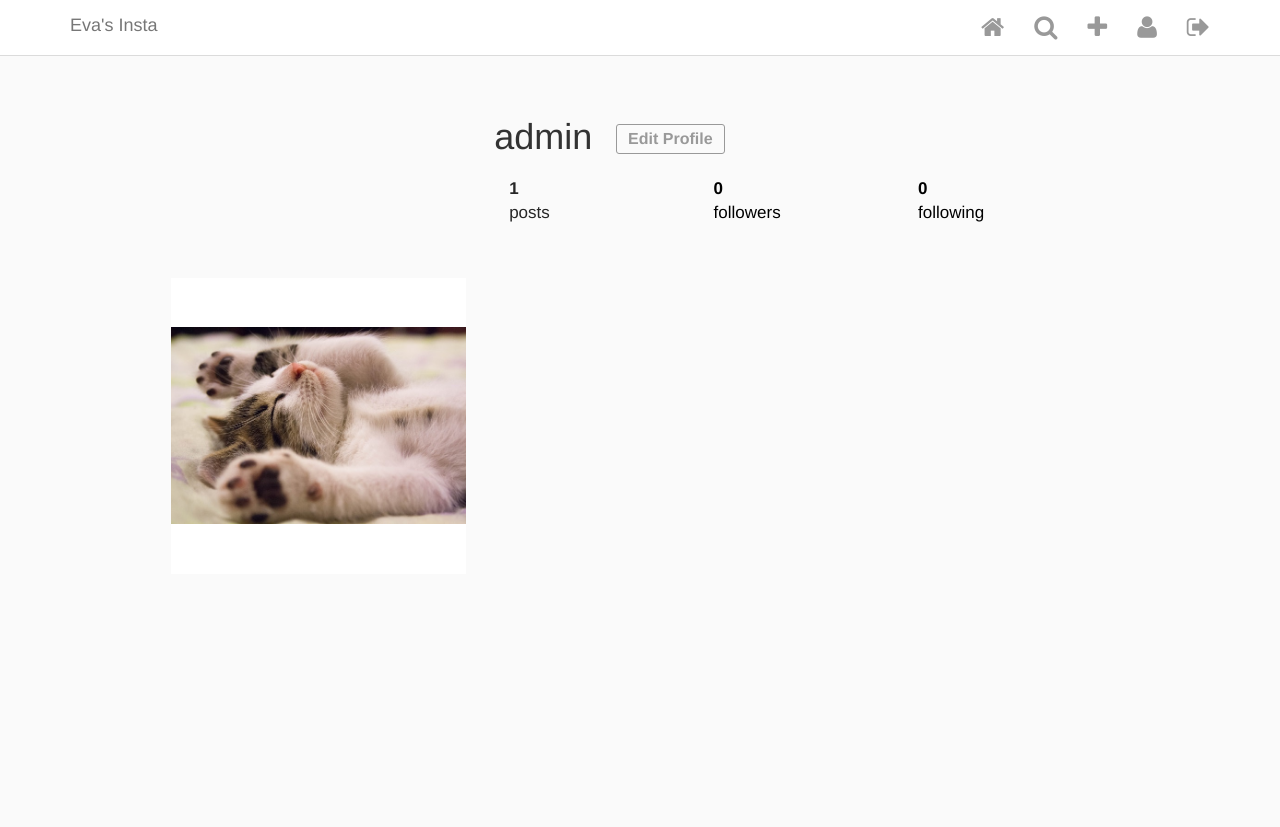
After one commit to lmwang27/MyInsta, a Django app: page /user/1 in a window 1280 px wide. The commit adds this page. Shown: the top 827 px of the page. Run offline with Django 3.2, Linux system fonts and the light colour scheme; a user stored in the database is signed in; data comes from the database, SQL or seed files in the repository; both versions use the stored data as it was after the commit; some libraries are stand-ins or nearby versions.

Commit message:
refining some features

```diff
--- a/mini_insta/admin.py
+++ b/mini_insta/admin.py
@@ -1,8 +1,9 @@
 from django.contrib import admin
-from mini_insta.models import Post, InstaUser, Like, Comment
+from mini_insta.models import Post, InstaUser, Like, Comment, UserConnection
 
 # Register your models here.
 admin.site.register(Post)
 admin.site.register(InstaUser)
 admin.site.register(Like)
 admin.site.register(Comment)
+admin.site.register(UserConnection)
--- a/mini_insta/models.py
+++ b/mini_insta/models.py
@@ -14,6 +14,24 @@ class InstaUser(AbstractUser):
         null = True
     )
 
+    def get_connections(self):
+        connections = UserConnection.objects.filter(creator=self)
+        return connections
+
+    def get_followers(self):
+        followers = UserConnection.objects.filter(following=self)
+        return followers
+
+    def is_followed_by(self, user):
+        followers = UserConnection.objects.filter(following=self)
+        return followers.filter(creator=user).exists()
+
+    def get_absolute_url(self):
+        return reverse('profile', args=[str(self.id)])
+
+    def __str__(self):
+        return self.username
+
 
 class Post(models.Model):
     author = models.ForeignKey(
@@ -29,6 +47,10 @@ class Post(models.Model):
         blank = True,
         null = True
     )
+    posted_on = models.DateTimeField(
+        auto_now_add=True,
+        editable=False,
+    )
 
     def get_absolute_url(self):
         return reverse("post_detail",args=[str(self.id)])
@@ -36,10 +58,25 @@ class Post(models.Model):
     def get_like_count(self):
         return self.likes.count()
 
+    def get_comment_count(self):
+        return self.comments.count()
+
     def __str__(self):
         return self.title
 
+class UserConnection(models.Model):
+    created = models.DateTimeField(auto_now_add=True, editable=False)
+    creator = models.ForeignKey(
+        InstaUser,
+        on_delete=models.CASCADE,
+        related_name="friendship_creator_set")
+    following = models.ForeignKey(
+        InstaUser,
+        on_delete=models.CASCADE,
+        related_name="friend_set")
 
+    def __str__(self):
+        return self.creator.username + ' follows ' + self.following.username
 
 class Like(models.Model):
     post = models.ForeignKey(
--- a/mini_insta/urls.py
+++ b/mini_insta/urls.py
@@ -1,5 +1,5 @@
 from django.urls import include , path
-from mini_insta.views import HelloDjango , PostsView , PostDetailView, PostCreateView, PostUpdateView,PostDeleteView, addLike
+from mini_insta.views import HelloDjango , PostsView , PostDetailView, PostCreateView, PostUpdateView,PostDeleteView, addLike, UserDetailView, ExploreView
 
 urlpatterns = [
     path('helloworld', HelloDjango.as_view(), name='test'),
@@ -9,5 +9,7 @@ urlpatterns = [
     path('post/update/<int:pk>',PostUpdateView.as_view(), name = 'post_update'),
     path('post/delete/<int:pk>',PostDeleteView.as_view(), name = 'post_delete'),
     path('like', addLike, name='addLike'),
+    path('user/<int:pk>', UserDetailView.as_view(), name ='profile'),
+    path('explore', ExploreView.as_view(), name='explore'),
 
 ]
--- a/mini_insta/views.py
+++ b/mini_insta/views.py
@@ -1,7 +1,7 @@
 from annoying.decorators import ajax_request
 from django.shortcuts import render
 from django.views.generic import TemplateView, ListView, DetailView
-from mini_insta.models import Post, InstaUser, Like
+from mini_insta.models import Post, InstaUser, Like, UserConnection
 from django.views.generic.edit import CreateView, UpdateView, DeleteView
 from django.urls import reverse_lazy
 from mini_insta.forms import CustomUserCreationForm
@@ -16,7 +16,16 @@ class HelloDjango(TemplateView):
 class PostsView(ListView):
     model = Post
     template_name = "index.html"
+    login_url = "login"
 
+    """
+    def get_queryset(self):
+        current_user = self.request.user
+        following = set()
+        for conn in UserConnection.objects.filter(creator=current_user).select_related('following'):
+            following.add(conn.following)
+        return Post.objects.filter(author__in=following)
+    """
 
 class PostDetailView(DetailView):
     model = Post
@@ -61,3 +70,16 @@ def addLike(request):
         'result': result,
         'post_pk': post_pk
     }
+
+class UserDetailView(DetailView):
+    model = InstaUser
+    template_name = 'user_profile.html'
+
+
+class ExploreView(LoginRequiredMixin, ListView):
+    model = Post
+    template_name = 'explore.html'
+    login_url = 'login'
+
+    def get_queryset(self):
+        return Post.objects.all().order_by('-posted_on')[:20]
--- a/static/js/index.js
+++ b/static/js/index.js
@@ -160,10 +160,10 @@ function update_unfollow_view(data) {
 }
 
 
-$('.follow-toggle__container').on('click', '.follow-user', function() {
-    follow_user.call(this, update_follow_view, error_cb, 'follow');
-});
+// $('.follow-toggle__container').on('click', '.follow-user', function() {
+//     follow_user.call(this, update_follow_view, error_cb, 'follow');
+// });
 
-$('.follow-toggle__container').on('click', '.unfollow-user', function() {
-    follow_user.call(this, update_unfollow_view, error_cb, 'unfollow');
-});
+// $('.follow-toggle__container').on('click', '.unfollow-user', function() {
+//     follow_user.call(this, update_unfollow_view, error_cb, 'unfollow');
+// });
--- a/templates/explore.html
+++ b/templates/explore.html
@@ -5,8 +5,8 @@
 <div class="row" id="explore">
   {% for post in object_list %}
     <div class="col-xs-4 col-sm-3">
-      <div class="picture-square" style="background-image: url(http://{{ request.META.HTTP_HOST }}/{{ post.image.url }}); background-size: contain;">
-        <a href="{% url 'post' post.pk %}">
+      <div class="picture-square" style="background-image: url(/{{ post.image}}); background-size: contain;">
+        <a href="{% url 'post_detail' post.pk %}">
           <div class="content"></div>
         </a>
       </div>
--- a/templates/header.html
+++ b/templates/header.html
@@ -14,9 +14,9 @@
                         <i class="fa fa-home" aria-hidden="true"></i>
                       </a>
                     </li>
-                    <li><a href="{% url 'test' %}"><i class="fa fa-search" aria-hidden="true"></i></a></li>
+                    <li><a href="{% url 'explore'  %}"><i class="fa fa-search" aria-hidden="true"></i></a></li>
                     <li><a href="{% url 'post_upload' %}"><i class="fa fa-plus " aria-hidden="true"></i></a></li>
-                    <li><a href="{% url 'test' %}"><i class="fa fa-user" aria-hidden="true"></i></a></li>
+                    <li><a href="{% url 'profile' request.user.id %}"><i class="fa fa-user" aria-hidden="true"></i></a></li>
                     <li><a href="{% url 'logout' %}"><i class="fa fa-sign-out" aria-hidden="true"></i></a></li>
                 {% else %}
                     <li>
--- a/templates/index.html
+++ b/templates/index.html
@@ -10,7 +10,7 @@
             <div class="card view-update {{ post.pk }}">
                 <div class="card__panel-head">
                     <div class="poster__info">
-                        <a href="{% url 'test' %}" class="poster__name">
+                        <a href="{% url 'profile' post.author.id %}" class="poster__name">
                             {% if post.author.profile_pic %}
                                 <img class="poster__profilepic" src="/{{ post.author.profile_pic}}">
                             {% endif %}
--- a/templates/post_detail.html
+++ b/templates/post_detail.html
@@ -27,6 +27,9 @@
             </div>
             <section class="input-row">
                 <i class="fa {% has_user_liked_post post user %} submit-like" aria-hidden="true"></i>
+                <div class="hidden-data {{ post.pk }}" style="display: none;">
+                    <span class="post-pk">{{ post.pk }}</span>
+                </div>
             </section>
         </div>
     </div>
--- /dev/null
+++ b/templates/user_profile.html
@@ -0,0 +1,64 @@
+{% extends 'base.html' %}
+
+{% load custom_tags %}
+
+{% block content %}
+
+<div class="profile">
+
+    <div class="profile__head">
+        <div class="row">
+            <div class="col-xs-4 left">
+                {% if object.profile_pic %}
+                    <img class="picture-circle" src="/{{object.profile_pic}}">
+                {% endif %}
+            </div>
+            <div class="col-xs-8 right">
+                <div class="name-buttons">
+                    <h1 class="username">{{ object.username }}</h1>
+                    {% if user == object %}
+                        <button class="edit-profile">Edit Profile</button>
+                    {% else %}
+                        {% is_following user object as following %}
+                        <div class="follow-toggle__container">
+                            <button class="btn btn-primary {% if not following %}follow-user{% else %}unfollow-user{% endif %}" id="{{ object.pk }}">
+                                {% if following %}
+                                    Unfollow
+                                {% else %}
+                                    Follow
+                                {% endif %}
+                            </button>
+                        </div>
+                    {% endif %}
+                </div>
+
+                <div>
+                    <ul class="stats">
+                        <div class="col-xs-4"><li class="stats__count"><span>{{ object.my_posts.count }}</span><br> posts</li></div>
+                        <div class="col-xs-4"><a href="/" style="text-decoration: none; color: black;"><li class="stats__count"><span class="follower_count" id="follower_id">{{ object.get_followers.count }}</span><br> followers</li></a></div>
+                        <div class="col-xs-4"><a href="/" style="text-decoration: none; color: black;"><li class="stats__count"><span>{{ object.get_connections.count }}</span><br> following</li></a></div>
+                    </ul>
+                </div>
+            </div>
+        </div>
+    </div>
+
+    <div class="profile__body">
+        <div class="row">
+        {% for post in object.my_posts.all %}
+            <div class="col-xs-4">
+                <div class="picture-square" style="background-image: url(/{{ post.image}}); background-size: contain;">
+                    <a href="{% url 'post_detail' post.pk %}">
+                    <div class="content">
+                        <i class="fa fa-heart" aria-hidden="true"></i> {{ post.get_like_count }}
+                    </div>
+                    </a>
+                </div>
+            </div>
+        {% endfor %}
+        </div>
+    </div>
+
+</div>
+
+{% endblock content %}
```
Also changed, not shown: db.sqlite3, mini_insta/migrations/0001_initial.py, static/images/posts/animal-cat-face-close-up-feline-416160_AqLhZHW.jpg (added), static/images/posts/orange-tabby-cat-near-window-2071873_aEjCUti.jpg (added), static/images/profiles/orange-tabby-cat-near-window-2071873.jpg (added), 2 other files.
